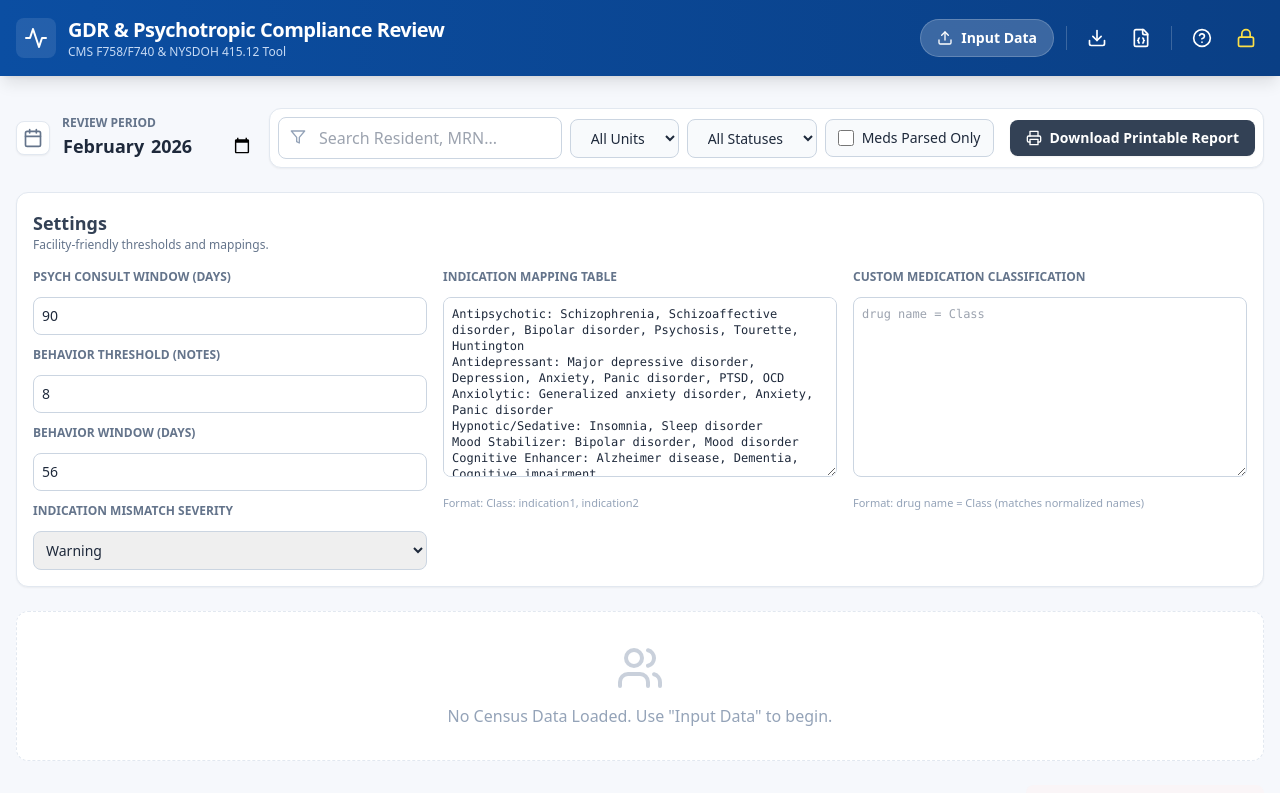
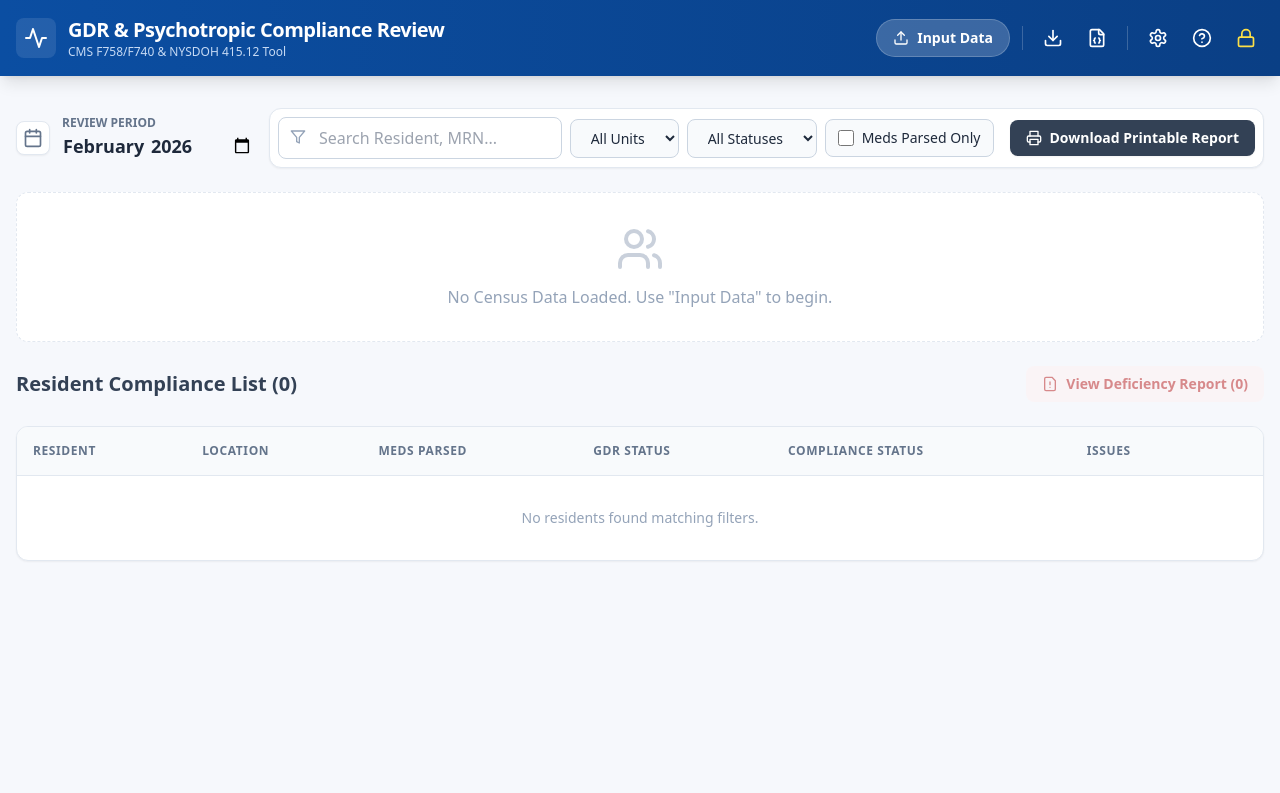
Before and after one commit to juanenguerra-cmd/gdr-review, a React (Vite) app: page / in a window 1280 px wide. Shown: the top 793 px of the page. Built offline with nearby package versions, Linux system fonts and the light colour scheme.

Commit message:
Move settings into modal

```diff
--- a/App.tsx
+++ b/App.tsx
@@ -1,5 +1,5 @@
 import React, { useState, useMemo, useCallback, useRef, useEffect } from 'react';
-import { Activity, Lock, Printer, Upload, HelpCircle, Filter, X, Calendar, Download, FileJson, FileWarning } from 'lucide-react';
+import { Activity, Lock, Printer, Upload, HelpCircle, Filter, X, Calendar, Download, FileJson, FileWarning, Settings } from 'lucide-react';
 import { ResidentData, ParseType, ComplianceStatus, ReviewHistoryItem, AuditEntry, AppSettings, ManualGdrData } from './types';
 import { parseCensus, parseMeds, parseConsults, parseCarePlans, parseGdr, parseBehaviors, parsePsychMdOrders, parseEpisodicBehaviors } from './services/parserService';
 import { evaluateResidentCompliance } from './services/complianceService';
@@ -10,6 +10,7 @@ import { ResidentList } from './components/ResidentList';
 import { ResidentProfileModal } from './components/ResidentProfileModal';
 import { Dashboard } from './components/Dashboard';
 import { DeficiencyReport } from './components/DeficiencyReport';
+import { SettingsModal } from './components/SettingsModal';
 
 const PrintStyles = () => (
   <style>{`
@@ -97,6 +98,7 @@ function App() {
   const [isLocked, setIsLocked] = useState(false);
   const [showParser, setShowParser] = useState(false);
   const [showReport, setShowReport] = useState(false);
+  const [showSettingsModal, setShowSettingsModal] = useState(false);
   const [settings, setSettings] = useState<AppSettings>(DEFAULT_SETTINGS);
   const [indicationMapText, setIndicationMapText] = useState(() => formatIndicationMap(DEFAULT_SETTINGS));
   const [customMedMapText, setCustomMedMapText] = useState(() => formatCustomMedMap(DEFAULT_SETTINGS));
@@ -438,6 +440,20 @@ function App() {
       <input type="file" ref={fileInputRef} onChange={handleImportFile} accept=".json" className="hidden" />
 
       {showParser && <ParserModal isOpen={showParser} onClose={() => setShowParser(false)} onParse={handleParse} />}
+      {showSettingsModal && (
+        <SettingsModal
+          isOpen={showSettingsModal}
+          onClose={() => setShowSettingsModal(false)}
+          settings={settings}
+          indicationMapText={indicationMapText}
+          customMedMapText={customMedMapText}
+          onSettingsChange={handleSettingsChange}
+          onIndicationMapTextChange={setIndicationMapText}
+          onCustomMedMapTextChange={setCustomMedMapText}
+          onIndicationMapBlur={() => handleSettingsChange({ indicationMap: parseIndicationMap(indicationMapText, settings) })}
+          onCustomMedMapBlur={() => handleSettingsChange({ customMedicationMap: parseCustomMedMap(customMedMapText, settings) })}
+        />
+      )}
       {showReport && <DeficiencyReport residents={filteredNonCompliantResidents} month={selectedMonth} onClose={() => setShowReport(false)} />}
       {selectedResidentData && (
           <ResidentProfileModal
@@ -464,6 +480,7 @@ function App() {
             <button onClick={handleExport} className="p-2 hover:bg-white/20 rounded-full" title="Export Backup"><Download className="w-5 h-5" /></button>
             <button onClick={handleImportClick} className="p-2 hover:bg-white/20 rounded-full" title="Import Backup"><FileJson className="w-5 h-5" /></button>
             <div className="h-6 w-px bg-white/20 mx-1"></div>
+            <button onClick={() => setShowSettingsModal(true)} className="p-2 hover:bg-white/20 rounded-full" title="Settings"><Settings className="w-5 h-5" /></button>
             <button onClick={() => setShowComplianceModal(true)} className="p-2 hover:bg-white/20 rounded-full" title="Regulatory Info"><HelpCircle className="w-5 h-5" /></button>
             <button onClick={() => setIsLocked(true)} className="p-2 hover:bg-white/20 rounded-full text-yellow-300" title="Lock Screen"><Lock className="w-5 h-5" /></button>
           </div>
@@ -516,74 +533,6 @@ function App() {
               </div>
           </div>
 
-          <div className="bg-white border border-slate-200 rounded-xl shadow-sm p-4 no-print">
-            <div className="flex items-center justify-between mb-4">
-              <div>
-                <h2 className="text-lg font-bold text-slate-700">Settings</h2>
-                <p className="text-xs text-slate-500">Facility-friendly thresholds and mappings.</p>
-              </div>
-            </div>
-            <div className="grid grid-cols-1 lg:grid-cols-3 gap-4">
-              <div className="space-y-3">
-                <label className="block text-xs font-bold text-slate-500 uppercase">Psych consult window (days)</label>
-                <input
-                  type="number"
-                  min={1}
-                  value={settings.consultRecencyDays}
-                  onChange={(e) => handleSettingsChange({ consultRecencyDays: Number(e.target.value) || 0 })}
-                  className="w-full p-2 border border-slate-300 rounded-lg text-sm"
-                />
-                <label className="block text-xs font-bold text-slate-500 uppercase">Behavior threshold (notes)</label>
-                <input
-                  type="number"
-                  min={1}
-                  value={settings.behaviorThreshold}
-                  onChange={(e) => handleSettingsChange({ behaviorThreshold: Number(e.target.value) || 0 })}
-                  className="w-full p-2 border border-slate-300 rounded-lg text-sm"
-                />
-                <label className="block text-xs font-bold text-slate-500 uppercase">Behavior window (days)</label>
-                <input
-                  type="number"
-                  min={1}
-                  value={settings.behaviorWindowDays}
-                  onChange={(e) => handleSettingsChange({ behaviorWindowDays: Number(e.target.value) || 0 })}
-                  className="w-full p-2 border border-slate-300 rounded-lg text-sm"
-                />
-                <label className="block text-xs font-bold text-slate-500 uppercase">Indication mismatch severity</label>
-                <select
-                  value={settings.indicationMismatchSeverity}
-                  onChange={(e) => handleSettingsChange({ indicationMismatchSeverity: e.target.value as AppSettings['indicationMismatchSeverity'] })}
-                  className="w-full p-2 border border-slate-300 rounded-lg text-sm"
-                >
-                  <option value="WARNING">Warning</option>
-                  <option value="CRITICAL">Critical</option>
-                </select>
-              </div>
-              <div className="space-y-3">
-                <label className="block text-xs font-bold text-slate-500 uppercase">Indication mapping table</label>
-                <textarea
-                  value={indicationMapText}
-                  onChange={(e) => setIndicationMapText(e.target.value)}
-                  onBlur={() => handleSettingsChange({ indicationMap: parseIndicationMap(indicationMapText, settings) })}
-                  className="w-full min-h-[180px] p-2 border border-slate-300 rounded-lg text-xs font-mono"
-                  placeholder="Class: indication1, indication2"
-                />
-                <p className="text-[11px] text-slate-400">Format: Class: indication1, indication2</p>
-              </div>
-              <div className="space-y-3">
-                <label className="block text-xs font-bold text-slate-500 uppercase">Custom medication classification</label>
-                <textarea
-                  value={customMedMapText}
-                  onChange={(e) => setCustomMedMapText(e.target.value)}
-                  onBlur={() => handleSettingsChange({ customMedicationMap: parseCustomMedMap(customMedMapText, settings) })}
-                  className="w-full min-h-[180px] p-2 border border-slate-300 rounded-lg text-xs font-mono"
-                  placeholder="drug name = Class"
-                />
-                <p className="text-[11px] text-slate-400">Format: drug name = Class (matches normalized names)</p>
-              </div>
-            </div>
-          </div>
-
           <div className="no-print">
              <Dashboard residents={filteredResidents} />
           </div>
--- /dev/null
+++ b/components/SettingsModal.tsx
@@ -0,0 +1,110 @@
+import React from 'react';
+import { AppSettings } from '../types';
+
+interface Props {
+  isOpen: boolean;
+  onClose: () => void;
+  settings: AppSettings;
+  indicationMapText: string;
+  customMedMapText: string;
+  onSettingsChange: (updates: Partial<AppSettings>) => void;
+  onIndicationMapTextChange: (value: string) => void;
+  onCustomMedMapTextChange: (value: string) => void;
+  onIndicationMapBlur: () => void;
+  onCustomMedMapBlur: () => void;
+}
+
+export const SettingsModal: React.FC<Props> = ({
+  isOpen,
+  onClose,
+  settings,
+  indicationMapText,
+  customMedMapText,
+  onSettingsChange,
+  onIndicationMapTextChange,
+  onCustomMedMapTextChange,
+  onIndicationMapBlur,
+  onCustomMedMapBlur
+}) => {
+  if (!isOpen) return null;
+
+  return (
+    <div className="fixed inset-0 z-40 flex items-center justify-center bg-slate-900/50 backdrop-blur-sm p-4">
+      <div className="bg-white w-full max-w-4xl rounded-2xl shadow-2xl overflow-hidden flex flex-col max-h-[90vh]">
+        <div className="bg-slate-50 p-4 border-b border-slate-200 flex justify-between items-center">
+          <div>
+            <h3 className="font-bold text-slate-800">Settings</h3>
+            <p className="text-xs text-slate-500">Facility-friendly thresholds and mappings.</p>
+          </div>
+          <button onClick={onClose} className="text-slate-400 hover:text-slate-600">✕</button>
+        </div>
+
+        <div className="p-6 flex-1 overflow-auto">
+          <div className="grid grid-cols-1 lg:grid-cols-3 gap-4">
+            <div className="space-y-3">
+              <label className="block text-xs font-bold text-slate-500 uppercase">Psych consult window (days)</label>
+              <input
+                type="number"
+                min={1}
+                value={settings.consultRecencyDays}
+                onChange={(e) => onSettingsChange({ consultRecencyDays: Number(e.target.value) || 0 })}
+                className="w-full p-2 border border-slate-300 rounded-lg text-sm"
+              />
+              <label className="block text-xs font-bold text-slate-500 uppercase">Behavior threshold (notes)</label>
+              <input
+                type="number"
+                min={1}
+                value={settings.behaviorThreshold}
+                onChange={(e) => onSettingsChange({ behaviorThreshold: Number(e.target.value) || 0 })}
+                className="w-full p-2 border border-slate-300 rounded-lg text-sm"
+              />
+              <label className="block text-xs font-bold text-slate-500 uppercase">Behavior window (days)</label>
+              <input
+                type="number"
+                min={1}
+                value={settings.behaviorWindowDays}
+                onChange={(e) => onSettingsChange({ behaviorWindowDays: Number(e.target.value) || 0 })}
+                className="w-full p-2 border border-slate-300 rounded-lg text-sm"
+              />
+              <label className="block text-xs font-bold text-slate-500 uppercase">Indication mismatch severity</label>
+              <select
+                value={settings.indicationMismatchSeverity}
+                onChange={(e) => onSettingsChange({ indicationMismatchSeverity: e.target.value as AppSettings['indicationMismatchSeverity'] })}
+                className="w-full p-2 border border-slate-300 rounded-lg text-sm"
+              >
+                <option value="WARNING">Warning</option>
+                <option value="CRITICAL">Critical</option>
+              </select>
+            </div>
+            <div className="space-y-3">
+              <label className="block text-xs font-bold text-slate-500 uppercase">Indication mapping table</label>
+              <textarea
+                value={indicationMapText}
+                onChange={(e) => onIndicationMapTextChange(e.target.value)}
+                onBlur={onIndicationMapBlur}
+                className="w-full min-h-[180px] p-2 border border-slate-300 rounded-lg text-xs font-mono"
+                placeholder="Class: indication1, indication2"
+              />
+              <p className="text-[11px] text-slate-400">Format: Class: indication1, indication2</p>
+            </div>
+            <div className="space-y-3">
+              <label className="block text-xs font-bold text-slate-500 uppercase">Custom medication classification</label>
+              <textarea
+                value={customMedMapText}
+                onChange={(e) => onCustomMedMapTextChange(e.target.value)}
+                onBlur={onCustomMedMapBlur}
+                className="w-full min-h-[180px] p-2 border border-slate-300 rounded-lg text-xs font-mono"
+                placeholder="drug name = Class"
+              />
+              <p className="text-[11px] text-slate-400">Format: drug name = Class (matches normalized names)</p>
+            </div>
+          </div>
+        </div>
+
+        <div className="p-4 bg-slate-50 border-t border-slate-200 flex justify-end gap-3">
+          <button onClick={onClose} className="px-4 py-2 text-slate-600 font-bold hover:bg-slate-200 rounded-lg">Close</button>
+        </div>
+      </div>
+    </div>
+  );
+};
```
